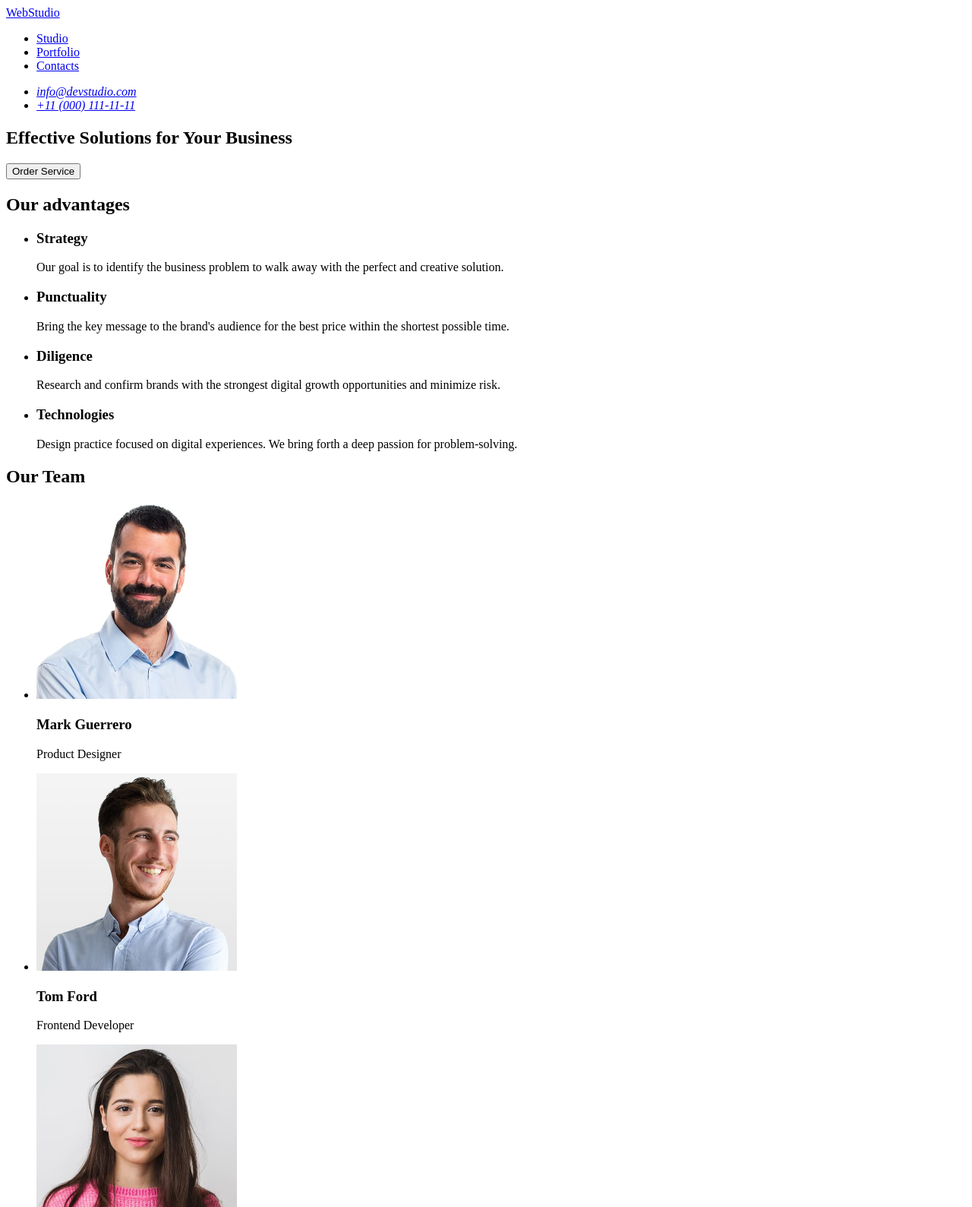
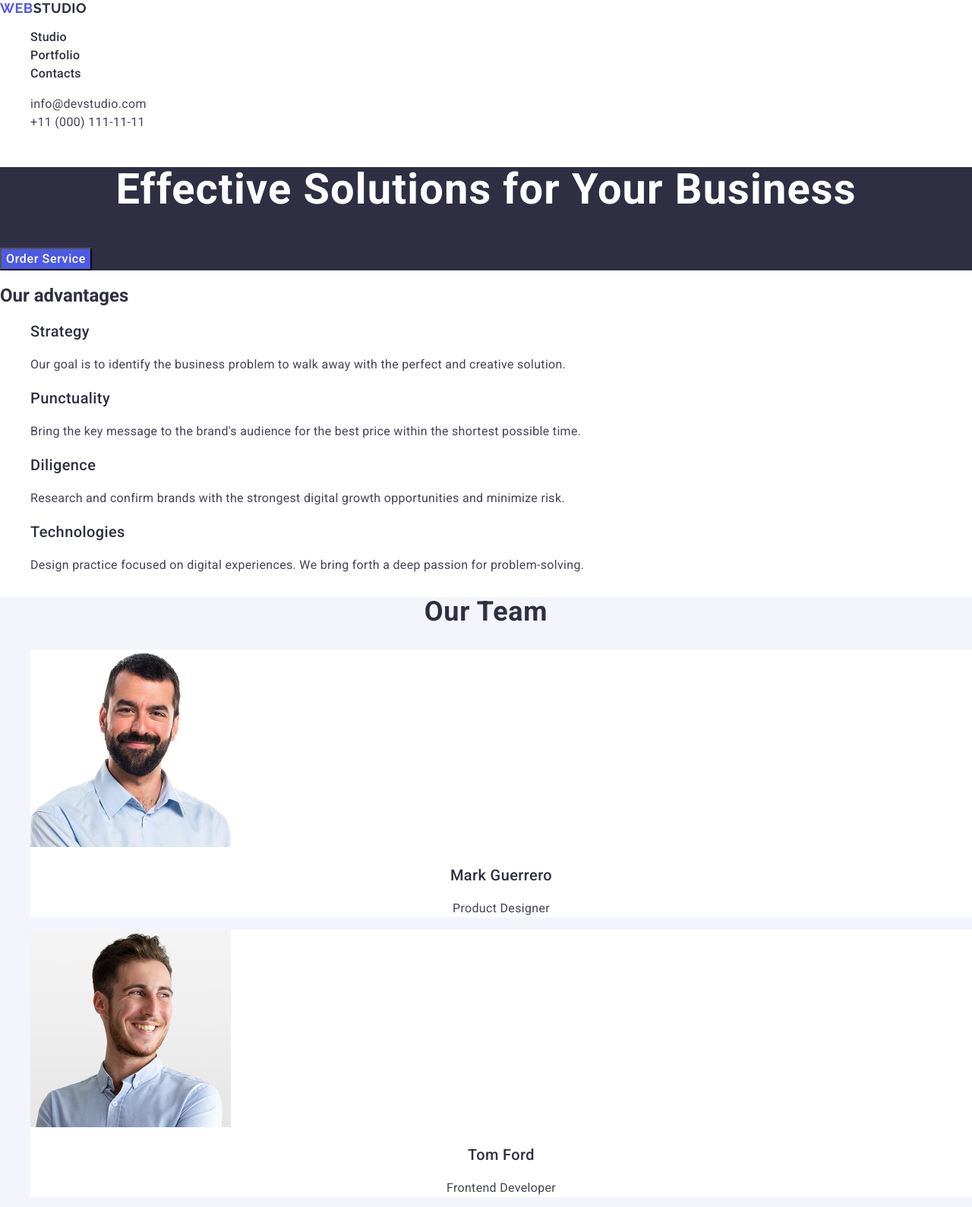
Before and after one commit to SvitlanaKovshun/goit-markup-hw-02, a plain HTML site: page index.html in a window 1280 px wide. Shown: the top 1589 px of the page at 76% size. Drawn offline with nearby package versions, Linux system fonts and the light colour scheme.

Commit message:
add styles

```diff
--- /dev/null
+++ b/css/styles.css
@@ -0,0 +1,177 @@
+body {
+  font-family: "Roboto", sans-serif;
+  color: #2e2f42;
+  background-color: #fff;
+}
+
+ul,
+ol {
+  list-style-type: none;
+}
+
+a {
+  text-decoration: none;
+}
+
+/*header*/
+.logo {
+  font-family: "Raleway", sans-serif;
+  font-weight: 700;
+  font-size: 18px;
+  line-height: 1.17;
+  letter-spacing: 0.03em;
+  text-transform: uppercase;
+  color: #4d5ae5;
+}
+
+.header-logo .logo-part {
+  color: #2e2f42;
+}
+
+.nav-link {
+  font-weight: 500;
+  font-size: 16px;
+  line-height: 1.5;
+  letter-spacing: 0.02em;
+  color: #2e2f42;
+}
+
+.contacts {
+  font-style: normal;
+}
+
+.contacts-link {
+  font-size: 16px;
+  line-height: 1.5;
+  letter-spacing: 0.02em;
+  color: #434455;
+}
+
+.nav-link:hover,
+.nav-link:focus,
+.contacts-link:hover,
+.contacts-link:focus {
+  color: #404bbf;
+}
+
+/*Section hero-baner*/
+.hero-baner {
+  background-color: #2e2f42;
+}
+
+.hero-title {
+  font-size: 56px;
+  line-height: 1.07;
+  letter-spacing: 0.02em;
+  text-align: center;
+  color: #fff;
+}
+
+.hero-batton {
+  background-color: #4d5ae5;
+  font-weight: 500;
+  font-size: 16px;
+  line-height: 1.5;
+  letter-spacing: 0.04em;
+  color: #fff;
+  cursor: pointer;
+}
+
+.hero-batton:hover,
+.hero-batton:focus {
+  background-color: #404bbf;
+}
+
+/*Section advantages*/
+.advantages-item-title {
+  font-weight: 500;
+  font-size: 20px;
+  line-height: 1.2;
+  letter-spacing: 0.02em;
+  color: #2e2f42;
+}
+
+.advantages-item-text {
+  font-size: 16px;
+  line-height: 1.5;
+  letter-spacing: 0.02em;
+  color: #434455;
+}
+
+/*Section our team*/
+.team {
+  background-color: #f4f4fd;
+}
+
+.team-title {
+  font-size: 36px;
+  line-height: 1.11;
+  letter-spacing: 0.02em;
+  text-align: center;
+  color: #2e2f42;
+}
+
+.team-card {
+  background-color: #fff;
+}
+
+.team-card-title {
+  font-weight: 500;
+  font-size: 20px;
+  line-height: 1.2;
+  letter-spacing: 0.02em;
+  text-align: center;
+  color: #2e2f42;
+}
+
+.team-card-text {
+  font-size: 16px;
+  line-height: 1.5;
+  letter-spacing: 0.02em;
+  text-align: center;
+  color: #434455;
+}
+
+/*Portfolio*/
+.portfolio-title {
+  font-size: 36px;
+  line-height: 1.11;
+  letter-spacing: 0.02em;
+  text-align: center;
+  color: #2e2f42;
+}
+
+.portfolio-project-card {
+  background-color: #fff;
+}
+
+.project-title {
+  font-weight: 500;
+  font-size: 20px;
+  line-height: 1.2;
+  letter-spacing: 0.02em;
+  color: #2e2f42;
+}
+
+.project-text {
+  font-size: 16px;
+  line-height: 1.5;
+  letter-spacing: 0.02em;
+  color: #434455;
+}
+
+/*Footer*/
+.page-footer {
+  background-color: #2e2f42;
+}
+
+.footer-logo .logo-part {
+  color: #f4f4fd;
+}
+
+.text-footer {
+  font-size: 16px;
+  line-height: 1.5;
+  letter-spacing: 0.02em;
+  color: #f4f4fd;
+}
--- a/index.html
+++ b/index.html
@@ -4,115 +4,211 @@
     <meta charset="UTF-8" />
     <meta name="viewport" content="width=device-width, initial-scale=1.0" />
     <title>Web Studio</title>
+    <link
+      rel="stylesheet"
+      href="https://cdnjs.cloudflare.com/ajax/libs/modern-normalize/3.0.1/modern-normalize.min.css"
+      integrity="sha512-q6WgHqiHlKyOqslT/lgBgodhd03Wp4BEqKeW6nNtlOY4quzyG3VoQKFrieaCeSnuVseNKRGpGeDU3qPmabCANg=="
+      crossorigin="anonymous"
+      referrerpolicy="no-referrer"
+    />
+    <link rel="preconnect" href="https://fonts.googleapis.com" />
+    <link rel="preconnect" href="https://fonts.gstatic.com" crossorigin />
+    <link
+      href="https://fonts.googleapis.com/css2?family=Raleway:wght@700&family=Roboto:wght@400;500;700&display=swap"
+      rel="stylesheet"
+    />
+    <link rel="stylesheet" href="css/styles.css" />
   </head>
   <body>
-    <header>
-      <nav>
-        <a href="./index.html">WebStudio</a>
-        <ul>
-          <li>
-            <a href="#" target="_blank">Studio</a>
+    <header class="page-header">
+      <nav class="header-nav">
+        <a class="logo header-logo" href="./index.html"
+          >Web<span class="logo-part">Studio</span></a
+        >
+        <ul class="nav-list">
+          <li class="nav-item">
+            <a class="nav-link" href="./index.html" target="_blank">Studio</a>
           </li>
-          <li>
-            <a href="#" target="_blank">Portfolio</a>
+          <li class="nav-item">
+            <a class="nav-link" href="#" target="_blank">Portfolio</a>
           </li>
-          <li>
-            <a href="#" target="_blank">Contacts</a>
+          <li class="nav-item">
+            <a class="nav-link" href="#" target="_blank">Contacts</a>
           </li>
         </ul>
       </nav>
-      <address>
-        <ul>
-          <li>
-            <a href="mailto:info@devstudio.com" target="_blank"
-              >info@devstudio.com</a
+      <address class="contacts">
+        <ul class="contacts-list">
+          <li class="contacs-item">
+            <a
+              class="contacts-link"
+              href="mailto:info@devstudio.com"
+              target="_blank"
+              >info@devstudio.com
+            </a>
+          </li>
+          <li class="contacs-item">
+            <a class="contacts-link" href="tel:+110001111111" target="_blank"
+              >+11 (000) 111-11-11</a
             >
-          </li>
-          <li>
-            <a href="tel:+110001111111" target="_blank">+11 (000) 111-11-11</a>
           </li>
         </ul>
       </address>
     </header>
     <main>
-      <section>
-        <h1>Effective Solutions for Your Business</h1>
-        <button type="button">Order Service</button>
+      <section class="hero-baner">
+        <h1 class="hero-title">Effective Solutions for Your Business</h1>
+        <button class="hero-batton" type="button">Order Service</button>
       </section>
-      <section>
-        <h2>Our advantages</h2>
-        <ul>
-          <li>
-            <h3>Strategy</h3>
-            <p>
+      <section class="advantages">
+        <h2 class="advantages-title">Our advantages</h2>
+        <ul class="advantages-list">
+          <li class="advantages-item">
+            <h3 class="advantages-item-title">Strategy</h3>
+            <p class="advantages-item-text">
               Our goal is to identify the business problem to walk away with the
               perfect and creative solution.
             </p>
           </li>
-          <li>
-            <h3>Punctuality</h3>
-            <p>
+          <li class="advantages-item">
+            <h3 class="advantages-item-title">Punctuality</h3>
+            <p class="advantages-item-text">
               Bring the key message to the brand's audience for the best price
               within the shortest possible time.
             </p>
           </li>
-          <li>
-            <h3>Diligence</h3>
-            <p>
+          <li class="advantages-item">
+            <h3 class="advantages-item-title">Diligence</h3>
+            <p class="advantages-item-text">
               Research and confirm brands with the strongest digital growth
               opportunities and minimize risk.
             </p>
           </li>
-          <li>
-            <h3>Technologies</h3>
-            <p>
+          <li class="advantages-item">
+            <h3 class="advantages-item-title">Technologies</h3>
+            <p class="advantages-item-text">
               Design practice focused on digital experiences. We bring forth a
               deep passion for problem-solving.
             </p>
           </li>
         </ul>
       </section>
-      <section>
-        <h2>Our Team</h2>
-        <ul>
-          <li>
+      <section class="team">
+        <h2 class="team-title">Our Team</h2>
+        <ul class="team-list">
+          <li class="team-card">
             <img
+              class="team-card-foto"
               src="./images/markguerrero.jpg"
               alt="Mark Guerrero"
               width="264"
             />
-            <h3>Mark Guerrero</h3>
-            <p>Product Designer</p>
+            <h3 class="team-card-title">Mark Guerrero</h3>
+            <p class="team-card-text">Product Designer</p>
           </li>
-          <li>
-            <img src="./images/tomford.jpg" alt="Tom Ford" width="264" />
-            <h3>Tom Ford</h3>
-            <p>Frontend Developer</p>
+          <li class="team-card">
+            <img
+              class="team-card-foto"
+              src="./images/tomford.jpg"
+              alt="Tom Ford"
+              width="264"
+            />
+            <h3 class="team-card-title">Tom Ford</h3>
+            <p class="team-card-text">Frontend Developer</p>
           </li>
-          <li>
+          <li class="team-card">
             <img
+              class="team-card-foto"
               src="./images/camilagarcia.jpg"
               alt="Camila Garcia"
               width="264"
             />
-            <h3>Camila Garcia</h3>
-            <p>Marketing</p>
+            <h3 class="team-card-title">Camila Garcia</h3>
+            <p class="team-card-text">Marketing</p>
           </li>
-          <li>
+          <li class="team-card">
             <img
+              class="team-card-foto"
               src="./images/danielwilson.jpg"
               alt="Daniel Wilson"
               width="264"
             />
-            <h3>Daniel Wilson</h3>
-            <p>UI Designer</p>
+            <h3 class="team-card-title">Daniel Wilson</h3>
+            <p class="team-card-text">UI Designer</p>
+          </li>
+        </ul>
+      </section>
+      <section class="portfolio">
+        <h2 class="portfolio-title">Our Portfolio</h2>
+        <ul class="portfolio-list">
+          <li class="portfolio-project-card">
+            <img
+              class="project-foto"
+              src="/images/bankingapp.jpg"
+              alt="Banking App"
+              width="360"
+            />
+            <h3 class="project-title">Banking App</h3>
+            <p class="project-text">App</p>
+          </li>
+          <li class="portfolio-project-card">
+            <img
+              class="project-foto"
+              src="/images/cashlesspayment.jpg"
+              alt="Cashless Payment"
+              width="360"
+            />
+            <h3 class="project-title">Cashless Payment</h3>
+            <p class="project-text">Marketing</p>
+          </li>
+          <li class="portfolio-project-card">
+            <img
+              class="project-foto"
+              src="/images/meditationapp.jpg"
+              alt="Meditation App"
+              width="360"
+            />
+            <h3 class="project-title">Meditation App</h3>
+            <p class="project-text">App</p>
+          </li>
+          <li class="portfolio-project-card">
+            <img
+              class="project-foto"
+              src="/images/taxiservice.jpg"
+              alt="Taxi Service"
+              width="360"
+            />
+            <h3 class="project-title">Taxi Service</h3>
+            <p class="project-text">Marketing</p>
+          </li>
+          <li class="portfolio-project-card">
+            <img
+              class="project-foto"
+              src="/images/screenillustrations.jpg"
+              alt="Screen Illustrations"
+              width="360"
+            />
+            <h3 class="project-title">Screen Illustrations</h3>
+            <p class="project-text">Design</p>
+          </li>
+          <li class="portfolio-project-card">
+            <img
+              class="project-foto"
+              src="/images/onlinecourses.jpg"
+              alt="Online Courses"
+              width="360"
+            />
+            <h3 class="project-title">Online Courses</h3>
+            <p class="project-text">Marketing</p>
           </li>
         </ul>
       </section>
     </main>
-    <footer>
-      <a href="./index.html">WebStudio</a>
-      <p>
+    <footer class="page-footer">
+      <a class="logo footer-logo" href="./index.html"
+        >Web<span class="logo-part">Studio</span></a
+      >
+      <p class="text-footer">
         Increase the flow of customers and sales for your business with digital
         marketing & growth solutions.
       </p>
```
Also changed, not shown: images/bankingapp.jpg (added), images/cashlesspayment.jpg (added), images/meditationapp.jpg (added), images/onlinecourses.jpg (added), images/screenillustrations.jpg (added), images/taxiservice.jpg (added).
